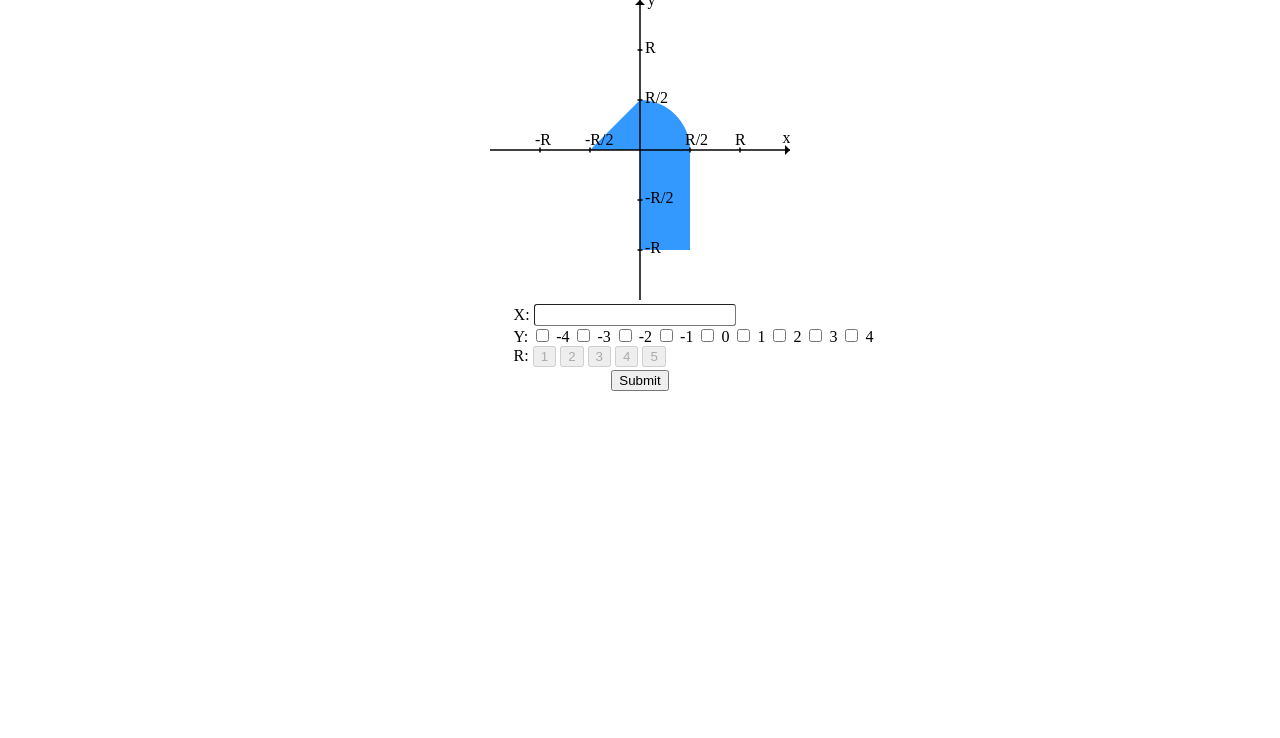
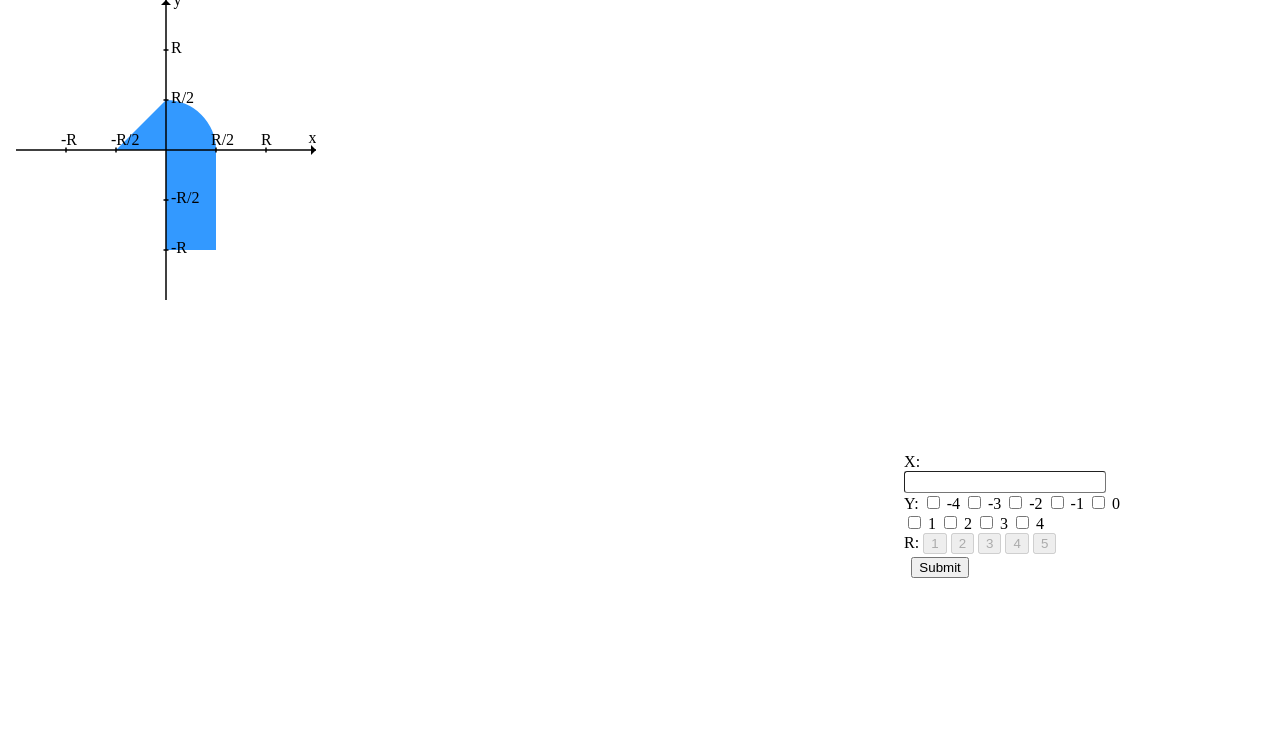
Before and after one commit to Diosa34/web-1, a PHP site: page / in a window 1280 px wide. Shown: the part 62-800 px from the top of the page. Run offline with PHP 8.4, Linux system fonts and the light colour scheme.

Commit message:
Added some css configurations

```diff
--- a/api.php
+++ b/api.php
@@ -119,9 +119,11 @@ $history_table = $history->select_row($number_of_records);
 <head>
     <meta charset="UTF-8">
     <title>Result</title>
-    <link rel="stylesheet" href="style.css">
+    <link rel="stylesheet" href="result.css">
 </head>
 <body>
+    <img src="https://c.tenor.com/oVyDK9zuAEwAAAAC/inside-out-sadness.gif">
+    <img src="https://miro.medium.com/max/335/1*FPEcfyMT3CVLrHRjnEdkXA.gif">
     <table class="result-table">
         <tr>
             <td>X</td>
--- a/index.html
+++ b/index.html
@@ -12,6 +12,7 @@
   1313<br>
 </div>
 <div class="center" >
+  <div class="graphic-part">
     <svg viewBox="0 0 600 600" width="300px" height="300px">
       <path d="M 300 300
                     L 200 300
@@ -42,7 +43,9 @@
       <polygon points="290,10 300,0 310,10" fill="black"></polygon>
       <polygon points="590,290 600,300 590,310" fill="black"></polygon>
     </svg>
-  <br>
+
+  </div>
+  <div class="photo">
     <form method="post" action="api.php" target="_blank">
       <div class="data">
         X:
@@ -72,6 +75,7 @@
       <input id="submit" type="submit">
     </form>
   </div>
+</div>
 <script src="validation.js"></script>
 </body>
 </html>
--- /dev/null
+++ b/result.css
@@ -0,0 +1,3 @@
+.result-table {
+
+}
--- a/style.css
+++ b/style.css
@@ -8,8 +8,21 @@ div.header{
     width: 100%;
 }
 
+div.graphic-part {
+    float: left;
+    display: block;
+    width: 25%;
+}
+
 svg{
     font-size: 2rem;
+}
+
+div.photo{
+    background-repeat: no-repeat;
+    background-image: url("lee-min-ho-boys-over-flowers-03.jpg"); /* Цвет фона и путь к файлу */
+    float: left;
+    width: 100%;
 }
 
 input#x{
@@ -49,3 +62,11 @@ table.result-table td{
     border: 1px solid black;
     padding: 3px;
 }
+
+form {
+    position: absolute;
+    right: 0;
+    bottom: 0;
+    padding-right: 10em;
+    padding-bottom: 10em;
+}
```
Also changed, not shown: lee-min-ho-boys-over-flowers-03.jpg (added). Lines whose indentation alone changed are shown as unchanged.
